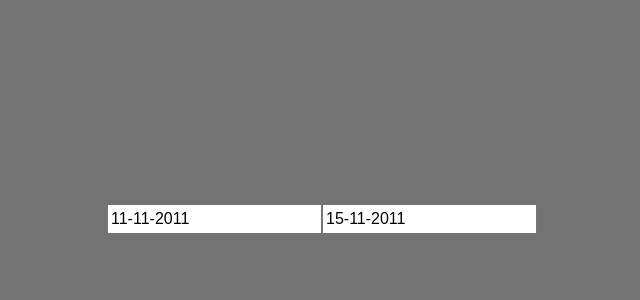
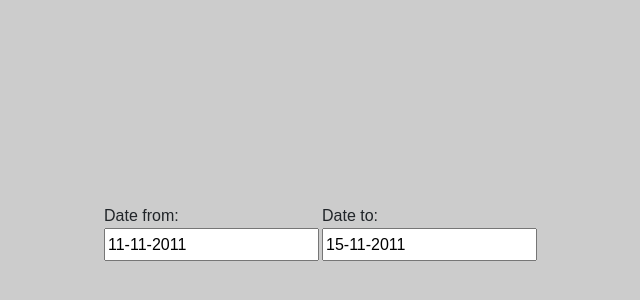
Before and after one commit to toli444/React-Date-Picker, a React app: page / in a window 1280 px wide. Shown: the part 36-336 px from the top of the page, without its empty margins (318-958 px from the left). Built offline with nearby package versions, Linux system fonts and the light colour scheme.

Commit message:
Implemented main functionality

```diff
--- a/src/App.less
+++ b/src/App.less
@@ -1,4 +1,4 @@
-@dark-grey: #737373;
+@dark-grey: #cccccc;
 
 .main-page {
     display: flex;
--- a/src/IntervalPicker/components/DatePicker/index.js
+++ b/src/IntervalPicker/components/DatePicker/index.js
@@ -18,6 +18,7 @@ class DatePicker extends Component {
     maxDate: PropTypes.object,
     format: PropTypes.string,
     onDateChange: PropTypes.func,
+    label: PropTypes.string,
   };
 
   blurTimeout = null;
@@ -56,7 +57,7 @@ class DatePicker extends Component {
     this.setState({currentDate: newDate, editingUnit: unit})
   }
 
-  focusMe() {
+  focusIn() {
     this.containerRef.current.focus();
   }
 
@@ -85,10 +86,8 @@ class DatePicker extends Component {
   };
 
   render() {
-    const {format, value, startDate, endDate, minDate, maxDate} = this.props;
+    const {format, value, startDate, endDate, minDate, maxDate, label} = this.props;
     const {currentDate, isFocusIn, editingUnit} = this.state;
-
-    debugger;
 
     return (
       <div
@@ -98,17 +97,20 @@ class DatePicker extends Component {
         tabIndex="0"
         ref={this.containerRef}
       >
-        <input
-          type="text"
-          className="selected-date"
-          value={value ? value.format(format) : ''}
-          readOnly
-        />
+        <div className={styles['selected-date-container']}>
+          <label>{label}</label>
+          <input
+            type="text"
+            className={styles['selected-date']}
+            value={value ? value.format(format) : ''}
+            readOnly
+          />
+        </div>
         {isFocusIn && <div className={styles.calendar}>
           <div className={styles.heading}>
             <DoubleArrow left onClick={() => this.subDate(1, 'year')}/>
             <SingleArrow left onClick={() => this.subDate(1, 'month')}/>
-            <EditingDateInput currentDate={currentDate} editingUnit={editingUnit} format={format} />
+            <EditingDateInput currentDate={currentDate} editingUnit={editingUnit} format={format}/>
             <SingleArrow onClick={() => this.addDate(1, 'month')}/>
             <DoubleArrow onClick={() => this.addDate(1, 'year')}/>
           </div>
--- a/src/IntervalPicker/components/DatePicker/styles.less
+++ b/src/IntervalPicker/components/DatePicker/styles.less
@@ -1,5 +1,34 @@
 .date-picker {
   display: inline-block;
+  outline: 0;
+  margin-right: 3px;
+
+  .selected-date-container {
+    display: flex;
+    flex-direction: column;
+    outline: 0;
+
+    > label {
+      margin-bottom: 0;
+    }
+
+    .selected-date {
+      height: 33px;
+    }
+  }
+
+  &:focus-within {
+    outline: 3px solid rgba(29, 144, 255, 0.75);
+    background-color: rgba(29, 144, 255, 0.75);
+
+    .selected-date {
+      z-index: 1;
+    }
+
+    .calendar {
+      outline: 3px solid rgba(29, 144, 255, 0.75);
+    }
+  }
 
   .calendar {
     position: absolute;
--- a/src/IntervalPicker/components/DoubleArrow/styles.less
+++ b/src/IntervalPicker/components/DoubleArrow/styles.less
@@ -1,5 +1,15 @@
+@hover-color: #dadada;
+
 .double-arrow {
-    border: 2px solid #2a2a2a;
-    cursor: pointer;
-    padding: 3px;
+  cursor: pointer;
+  padding: 3px;
+  user-select: none;
+
+  &:hover {
+    background-color: #dadada;
+
+    &:active {
+      background-color: darken(@hover-color, 15%);
+    }
+  }
 }
--- a/src/IntervalPicker/components/EditingDateInput/styles.less
+++ b/src/IntervalPicker/components/EditingDateInput/styles.less
@@ -3,7 +3,6 @@
   display: flex;
   justify-content: center;
   align-items: center;
-  border: 2px solid #2a2a2a;
 
   > span {
     margin-left: 10px;
--- a/src/IntervalPicker/components/SingleArrow/index.js
+++ b/src/IntervalPicker/components/SingleArrow/index.js
@@ -3,7 +3,7 @@ import styles from './styles.less';
 import PropTypes from 'prop-types';
 
 const SingleArrow = ({left, onClick}) => {
-  return <div onClick={onClick} className={styles['double-arrow']}>{left ? '<' : '>'}</div>;
+  return <div onClick={onClick} className={styles['single-arrow']}>{left ? '<' : '>'}</div>;
 };
 
 SingleArrow.propTypes = {
--- a/src/IntervalPicker/components/SingleArrow/styles.less
+++ b/src/IntervalPicker/components/SingleArrow/styles.less
@@ -1,6 +1,14 @@
-.double-arrow {
-    border-top: 2px solid #2A2A2A;
-    border-bottom: 2px solid #2A2A2A;
-    cursor: pointer;
-    padding: 3px;
+@hover-color: #dadada;
+
+.single-arrow {
+  cursor: pointer;
+  padding: 3px;
+
+  &:hover {
+    background-color: #dadada;
+
+    &:active {
+      background-color: darken(@hover-color, 15%);
+    }
+  }
 }
--- a/src/IntervalPicker/components/choosers/DaysChooser/index.js
+++ b/src/IntervalPicker/components/choosers/DaysChooser/index.js
@@ -58,7 +58,23 @@ class DaysChooser extends Component {
   getBetweenDaysClass(day) {
     const {startDate, endDate} = this.props;
 
-    return (day.value.isSameOrBefore(endDate) && day.value.isSameOrAfter(startDate)) && styles.selected ;
+    return (day.value.isSameOrBefore(endDate) && day.value.isSameOrAfter(startDate)) && styles.selected;
+  }
+
+  getBorderDaysClass(day) {
+    const {startDate, endDate} = this.props;
+
+    if (day.value.isSame(startDate)) {
+      if (day.value.isSame(endDate)) {
+        return `${styles['left-border']} ${styles['right-border']}`;
+      }
+
+      return styles['left-border'];
+    }
+
+    if (day.value.isSame(endDate)) {
+      return styles['right-border'];
+    }
   }
 
   getDisabledDayClass(day) {
@@ -74,6 +90,7 @@ class DaysChooser extends Component {
       this.getCurrentDayClass(day),
       this.getDisabledDayClass(day),
       this.getBetweenDaysClass(day),
+      this.getBorderDaysClass(day),
     ].filter(Boolean).join(' ');
   }
 
@@ -105,8 +122,6 @@ class DaysChooser extends Component {
   }
 }
 
-DaysChooser.propTypes = {
-
-};
+DaysChooser.propTypes = {};
 
 export default DaysChooser;
--- a/src/IntervalPicker/components/choosers/DaysChooser/styles.less
+++ b/src/IntervalPicker/components/choosers/DaysChooser/styles.less
@@ -2,7 +2,7 @@
 @another-month-day-color: #dadada;
 
 .days-chooser {
-  border: 1px solid #008cdc;
+  border-top: 1px solid #2a2a2a;
 
   .week {
     width: 100%;
@@ -10,7 +10,6 @@
   }
   .day {
     padding: 5px;
-    border: 1px solid #008cdc;
     width: 100%;
     display: flex;
     align-items: center;
@@ -24,27 +23,15 @@
     &.disabled,
     &.disabled.another-month {
       pointer-events: none;
-      background-color: #6c6c6c;
+      background-color: #8e8e8e;
 
       &.current {
         background-color:  darken(@selected-day-color, 30%);
+
+        &.selected {
+          background-color: @selected-day-color;
+        }
       }
-    }
-
-    &.current {
-      background-color: lighten(@selected-day-color, 15%);
-
-      &:hover {
-        background-color: @selected-day-color;
-      }
-    }
-
-    &.selected,
-    &.selected.another-month,
-    &.selected.another-month:hover,
-    &.selected.current,
-    &.disabled.current.selected {
-      background-color: @selected-day-color;
     }
 
     &.another-month {
@@ -54,5 +41,30 @@
         background-color: darken(@another-month-day-color, 15%);
       }
     }
+
+    &.current {
+      background-color: lighten(@selected-day-color, 15%);
+
+      &:hover,
+      &.selected {
+        background-color: @selected-day-color;
+      }
+    }
+
+    &.selected,
+    &.selected.another-month,
+    &.selected.another-month:hover {
+      background-color: @selected-day-color;
+    }
+
+    &.left-border {
+      border-top-left-radius: 50%;
+      border-bottom-left-radius: 50%;
+    }
+
+    &.right-border {
+      border-top-right-radius: 50%;
+      border-bottom-right-radius: 50%;
+    }
   }
 }
--- a/src/IntervalPicker/index.js
+++ b/src/IntervalPicker/index.js
@@ -41,15 +41,15 @@ class IntervalPicker extends Component {
 
     if (value.isSameOrAfter(this.state.endDate)) {
       this.setState({endDate: null}, () => {
-        this.endDatePickerRef.current.focusMe();
+        this.endDatePickerRef.current.focusIn();
       });
     } else {
-      this.endDatePickerRef.current.focusMe();
+      this.endDatePickerRef.current.focusIn();
     }
   };
 
   onEndDateChange = value => {
-    this.setState({endDate: value})
+    this.setState({endDate: value});
   };
 
   render() {
@@ -66,6 +66,7 @@ class IntervalPicker extends Component {
           minDate={moment(minDate, format)}
           maxDate={moment(maxDate, format)}
           format={format}
+          label={'Date from:'}
         />
         <DatePicker
           value={endDate}
@@ -76,6 +77,7 @@ class IntervalPicker extends Component {
           maxDate={moment(maxDate, format)}
           format={format}
           ref={this.endDatePickerRef}
+          label={'Date to:'}
         />
       </div>
     );
```
Also changed, not shown: 1 other file (tests, documents, lock files or other folders). Lines whose indentation alone changed are shown as unchanged.
